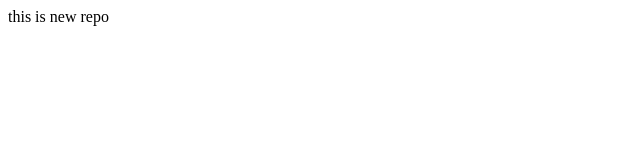
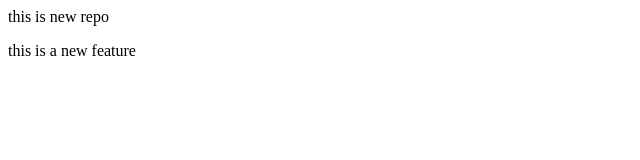
Before and after one commit to 241b177-web/localRep, a plain HTML site: page index.html in a window 1280 px wide. Shown: the whole page, without its empty margins (0-640 px from the left). Drawn offline with Linux system fonts and the light colour scheme.

Commit message:
add new feature

```diff
--- a/index.html
+++ b/index.html
@@ -1,3 +1,7 @@
 <p>
     this is new repo
 </p>
+
+<p>
+  this is a new feature
+</p>
```
